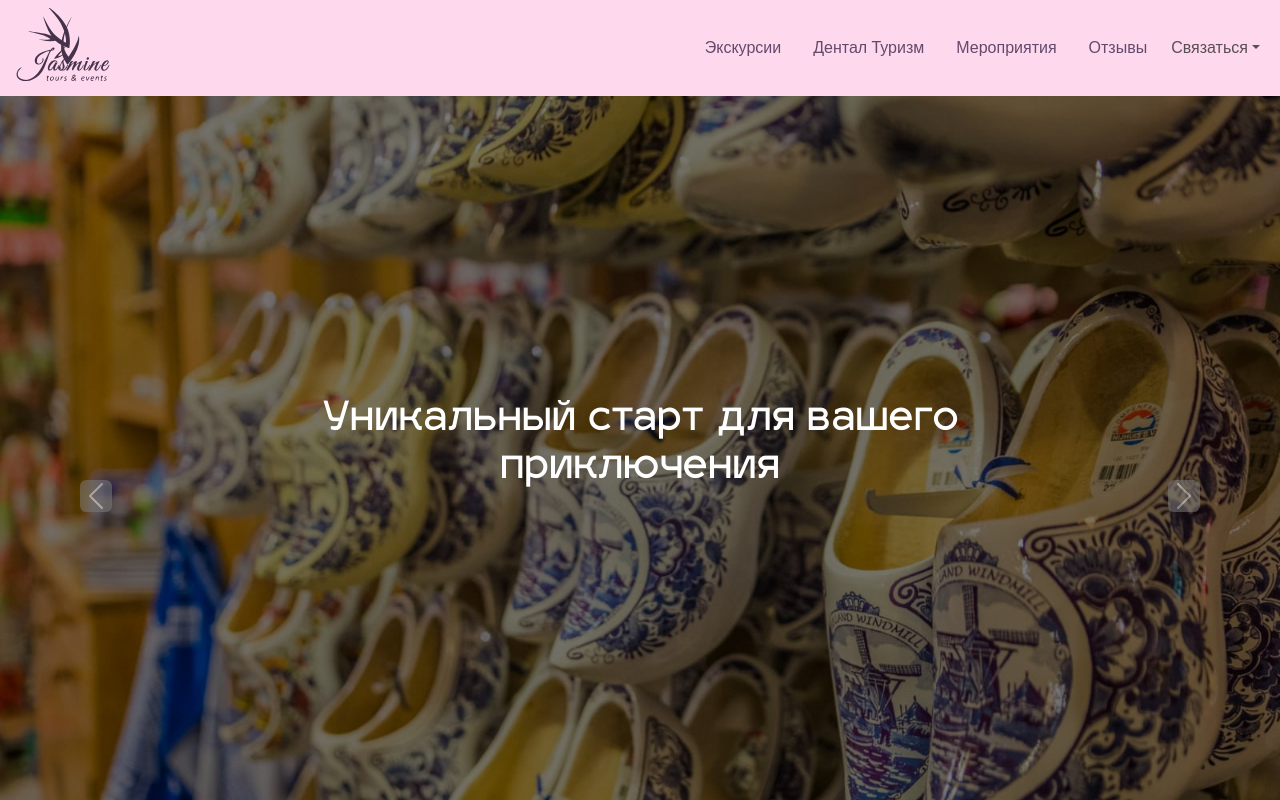
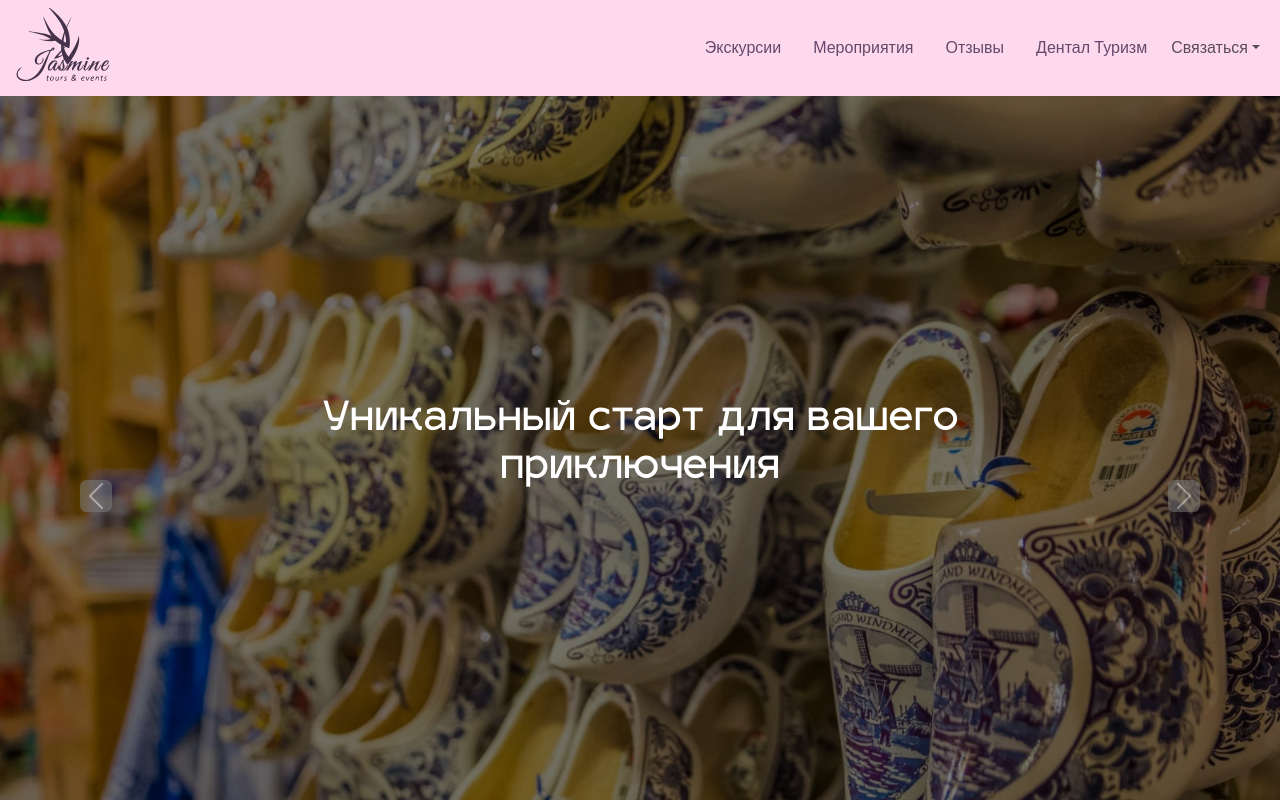
Before and after one commit to anisa07/jasmine-tours, a React (Create React App) app: page / in a window 1280 px wide. Shown: the top 800 px of the page. Built offline with nearby package versions, Linux system fonts and the light colour scheme.

Commit message:
Replace the navlinks

```diff
--- a/src/components/Navbar.js
+++ b/src/components/Navbar.js
@@ -25,14 +25,9 @@ function Navigation() {
             >
               Экскурсии
             </Nav.Link>
+
             <Nav.Link
-              href="/"
-              className="text-decoration-none px-3 py-2 hover-effect custom-nav-link"
-            >
-             Дентал Туризм
-            </Nav.Link>
-            <Nav.Link
-              href="/"
+              href="/events"
               className="text-decoration-none px-3 py-2 hover-effect custom-nav-link"
             >
               Мероприятия
@@ -42,6 +37,12 @@ function Navigation() {
               className="text-decoration-none px-3 py-2 hover-effect custom-nav-link"
             >
               Отзывы
+            </Nav.Link>
+            <Nav.Link
+              href="/dental"
+              className="text-decoration-none px-3 py-2 hover-effect custom-nav-link"
+            >
+              Дентал Туризм
             </Nav.Link>
             <NavDropdown
               className="custom-nav-link"
```
